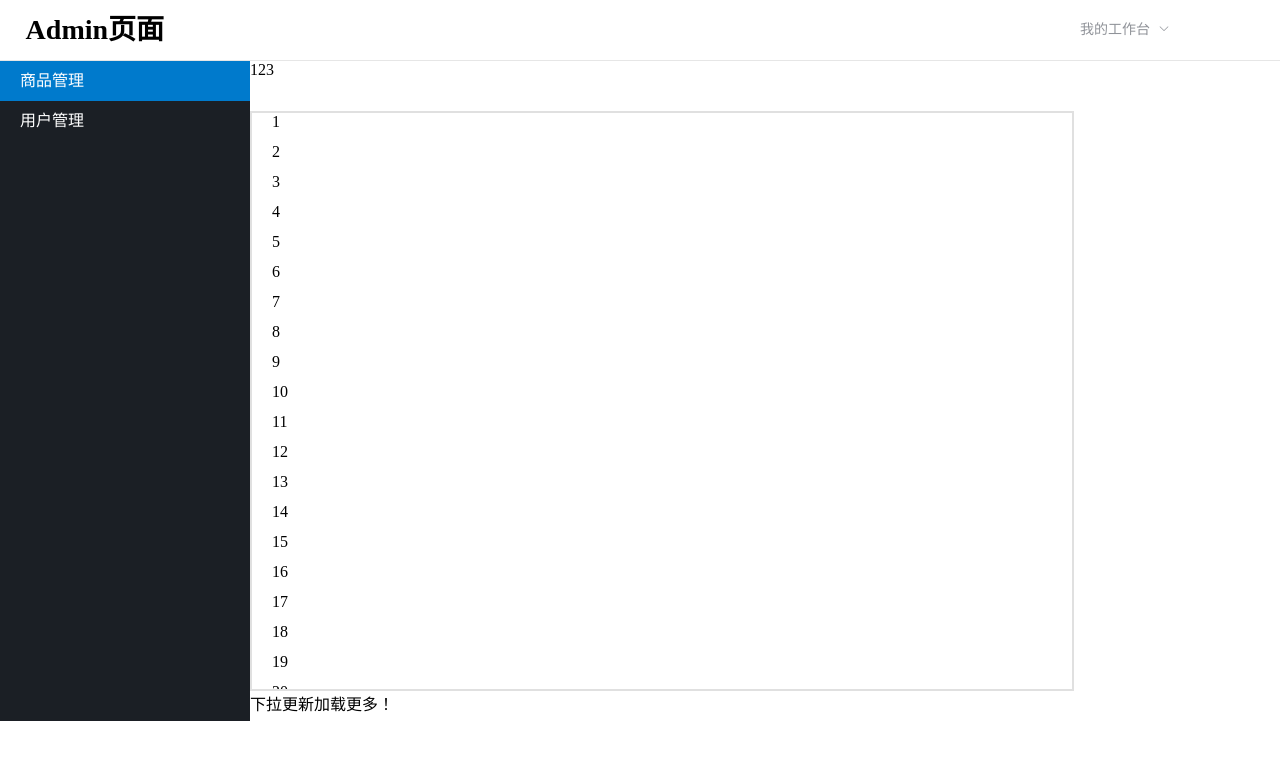
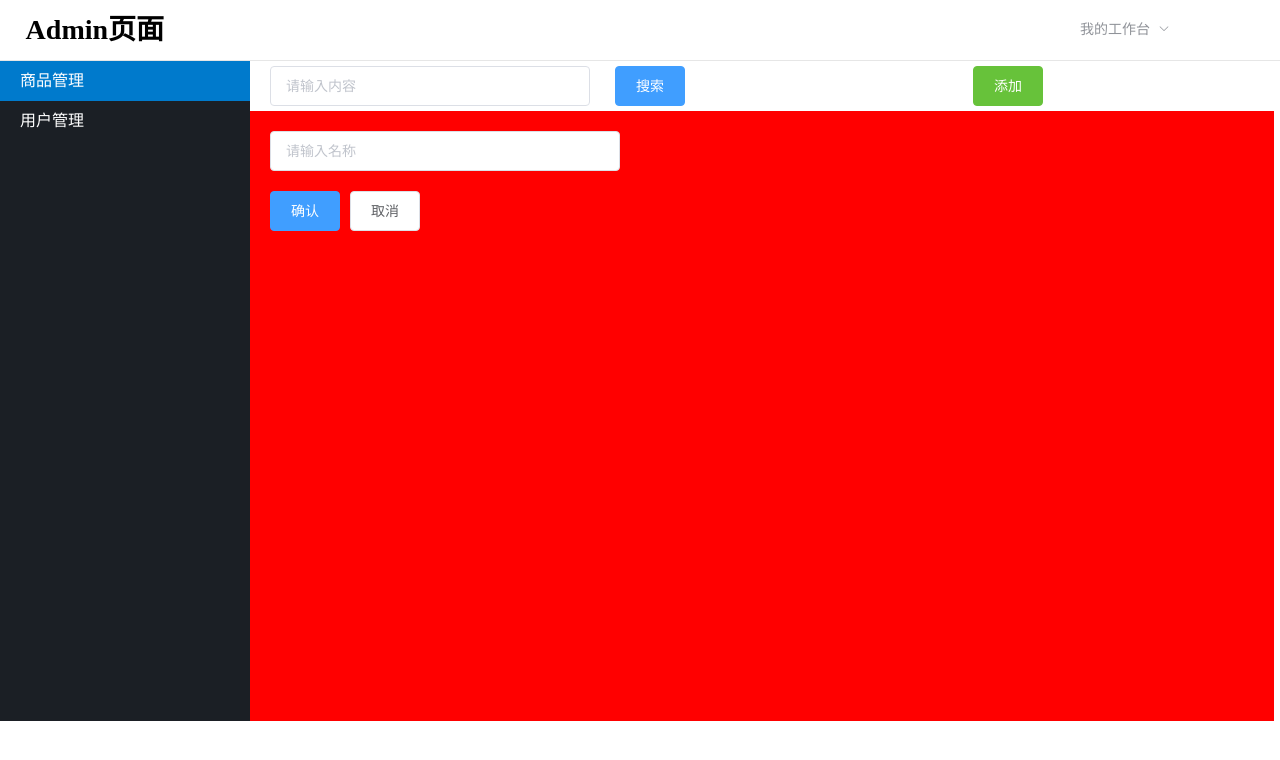
Before and after one commit to XIEWENLI/vue2-shop, a Vue app: page /#/jumpAdmin/jumpAdminGoods in a window 1280 px wide. Before the commit this address led to /#/jumpAdmin/jumpAdminUser. Shown: the top 760 px of the page. Built offline with nearby package versions, Linux system fonts and the light colour scheme.

Commit message:
大体框架搭建完成

```diff
--- a/src/views/admin/AdminGoods.vue
+++ b/src/views/admin/AdminGoods.vue
@@ -1,6 +1,39 @@
 <template>
   <div class="AdminGoodsContainer">
-    <div class="search">123</div>
+    <!-- 搜索 -->
+    <div class="search">
+      <el-input
+        placeholder="请输入内容"
+        v-model="search"
+        clearable
+        class="search_input"
+      >
+      </el-input>
+      <el-button class="search_button" type="primary">搜索</el-button>
+      <el-button
+        class="search_button"
+        type="success"
+        style="margin-left:36%"
+        @click="addGoods = true"
+        >添加</el-button
+      >
+    </div>
+    <!-- 添加商品 -->
+    <div class="addGoods" v-if="addGoods">
+      <form action="" method="post">
+        <el-input
+          style="width:350px"
+          placeholder="请输入名称"
+          v-model="username"
+          clearable
+        >
+        </el-input
+        ><br />
+        <el-button type="primary" style="margin-top:30px">确认</el-button>
+        <el-button @click="addGoods = false">取消</el-button>
+      </form>
+    </div>
+    <!-- 列表 -->
     <div style="overflow:auto;" class="infinite-list-wrapper">
       <ul v-infinite-scroll="load" infinite-scroll-disabled="disabled">
         <li v-for="i in count" :key="i">
@@ -22,6 +55,10 @@ export default {
   name: 'AdminGoods',
   data() {
     return {
+      search: '',
+      drawer: false,
+      addGoods: true,
+      username: '',
       count: 10,
       loading: false
     }
@@ -54,7 +91,33 @@ export default {
 }
 
 .search {
+  position: relative;
   height: 50px;
+}
+
+.search_input {
+  width: 40%;
+  height: 100%;
+  margin-left: 20px;
+  margin-top: 5px;
+}
+
+.search_button {
+  margin-left: 25px;
+  margin-top: 5px;
+}
+
+.addGoods {
+  position: absolute;
+  width: 80%;
+  height: 610px;
+  z-index: 99;
+  background-color: red;
+}
+
+.addGoods form {
+  margin-top: 20px;
+  margin-left: 20px;
 }
 
 .infinite-list-wrapper {
--- a/src/views/admin/AdminUser.vue
+++ b/src/views/admin/AdminUser.vue
@@ -1,6 +1,39 @@
 <template>
   <div class="AdminGoodsContainer">
-    <div class="search">123</div>
+    <!-- 搜索 -->
+    <div class="search">
+      <el-input
+        placeholder="请输入内容"
+        v-model="search"
+        clearable
+        class="search_input"
+      >
+      </el-input>
+      <el-button class="search_button" type="primary">搜索</el-button>
+      <el-button
+        class="search_button"
+        type="success"
+        style="margin-left:36%"
+        @click="addGoods = true"
+        >添加</el-button
+      >
+    </div>
+    <!-- 添加商品 -->
+    <div class="addGoods" v-if="addGoods">
+      <form action="" method="post">
+        <el-input
+          style="width:350px"
+          placeholder="请输入名称"
+          v-model="username"
+          clearable
+        >
+        </el-input
+        ><br />
+        <el-button type="primary" style="margin-top:30px">确认</el-button>
+        <el-button @click="addGoods = false">取消</el-button>
+      </form>
+    </div>
+    <!-- 列表 -->
     <div style="overflow:auto;" class="infinite-list-wrapper">
       <ul v-infinite-scroll="load" infinite-scroll-disabled="disabled">
         <li v-for="i in count" :key="i">
@@ -22,6 +55,10 @@ export default {
   name: 'AdminGoods',
   data() {
     return {
+      search: '',
+      drawer: false,
+      addGoods: true,
+      username: '',
       count: 10,
       loading: false
     }
@@ -54,7 +91,33 @@ export default {
 }
 
 .search {
+  position: relative;
   height: 50px;
+}
+
+.search_input {
+  width: 40%;
+  height: 100%;
+  margin-left: 20px;
+  margin-top: 5px;
+}
+
+.search_button {
+  margin-left: 25px;
+  margin-top: 5px;
+}
+
+.addGoods {
+  position: absolute;
+  width: 80%;
+  height: 610px;
+  z-index: 99;
+  background-color: red;
+}
+
+.addGoods form {
+  margin-top: 20px;
+  margin-left: 20px;
 }
 
 .infinite-list-wrapper {
--- a/src/views/admin/admin.vue
+++ b/src/views/admin/admin.vue
@@ -73,6 +73,7 @@ ul {
   background-color: #fff;
   height: 100%;
   width: 100%;
+  min-width: 1200px;
 }
 
 ul li {
```
